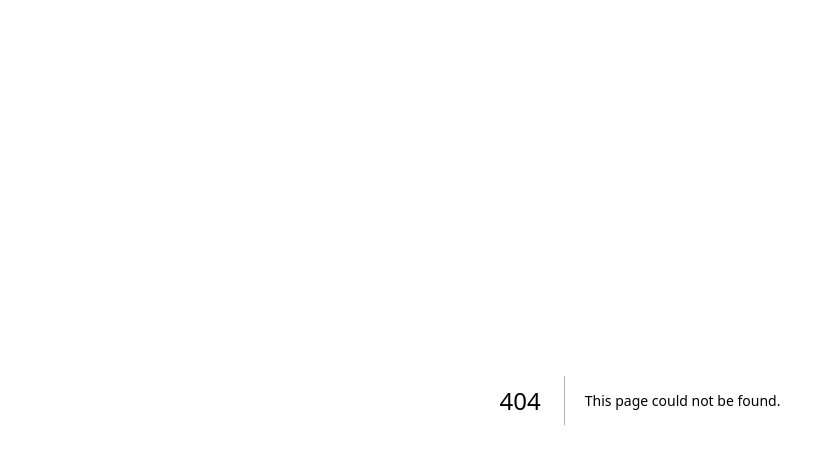
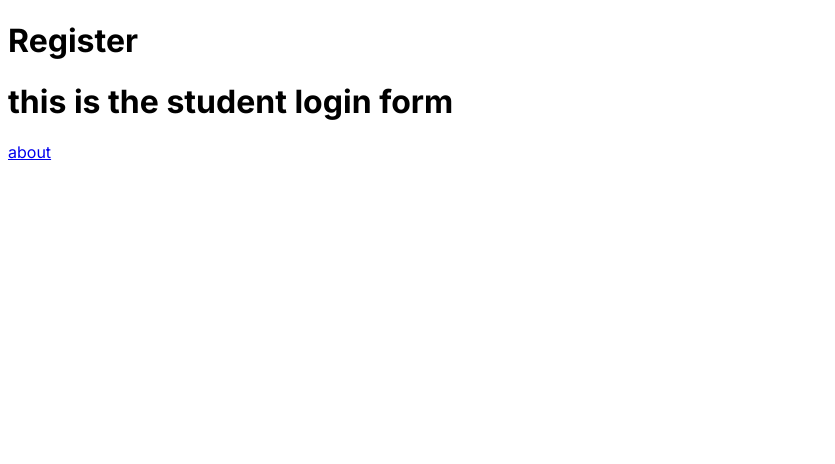
Before and after one commit to kabeer-necrox/metadanext, a Next.js app: page /login/studentlogin in a window 1280 px wide. Before the commit this address had no page. Shown: the top 464 px of the page, without its empty margins (0-835 px from the left). Built offline with nearby package versions, Linux system fonts and the light colour scheme.

Commit message:
nested routing in next js

```diff
--- a/src/app/about/page.js
+++ b/src/app/about/page.js
@@ -8,6 +8,7 @@ const page = () => {
       <p>pattern for make routes in next js</p>
       <p>we do't need to instill exteral file in next js</p>
       <Link href="/dashboard">Dashboard</Link>
+      <Link href="/dashboard">Dashboard</Link>
     </div>
   )
 }
--- a/src/app/login/page.js
+++ b/src/app/login/page.js
@@ -1,8 +1,9 @@
-import React from 'react'
-// import { Link } from 'react-router-dom'
+// {'use client'}
 import Link from 'next/link'
+// import {} from 'next/navigation'
+const page = () => {
 
-const page = () => {
+  // const router = userRouter();
   return (
     <div style={{backgroundColor:"red"}}>
 
@@ -14,13 +15,13 @@ const page = () => {
         <label>enter your email</label>
         <input />
         <br></br>
-        <br></br>
         <label>enter your password</label>
         <input />
-       {/* <Link href="/login">click</Link> */}
-
-       <button>click</button>
+       {/* <button onClick={()=>router.push('/about')}>go to somwhere</button> */}
        <Link href="/dashboard">click</Link>
+       <br />
+       <br />
+       <Link href="/login/studentlogin">student login</Link>
     </div>
   )
 }
--- /dev/null
+++ b/src/app/login/studentlogin/page.js
@@ -0,0 +1,14 @@
+import React from 'react'
+import Link from 'next/link'
+
+const page = () => {
+  return (
+    <div>
+        <h1>Register </h1>
+      <h1>this is the student login form</h1>
+      <Link href="/about">about</Link>
+    </div>
+  )
+}
+
+export default page
--- a/src/app/page.js
+++ b/src/app/page.js
@@ -1,11 +1,12 @@
-import react from "react";
-import Link from "next/link";
+// import react from "react";
+// import Link from "next/Link";
+// import { useRouter } from "next/router";
 export default function Home() {
   return (
     <main className="flex min-h-screen flex-col items-center justify-between p-24">
      <h1>Next routing</h1>
 
-     <Link href="/about"> about</Link>
+     {/* <Link href="/about"> about</Link> */}
 
 
     </main>
```
